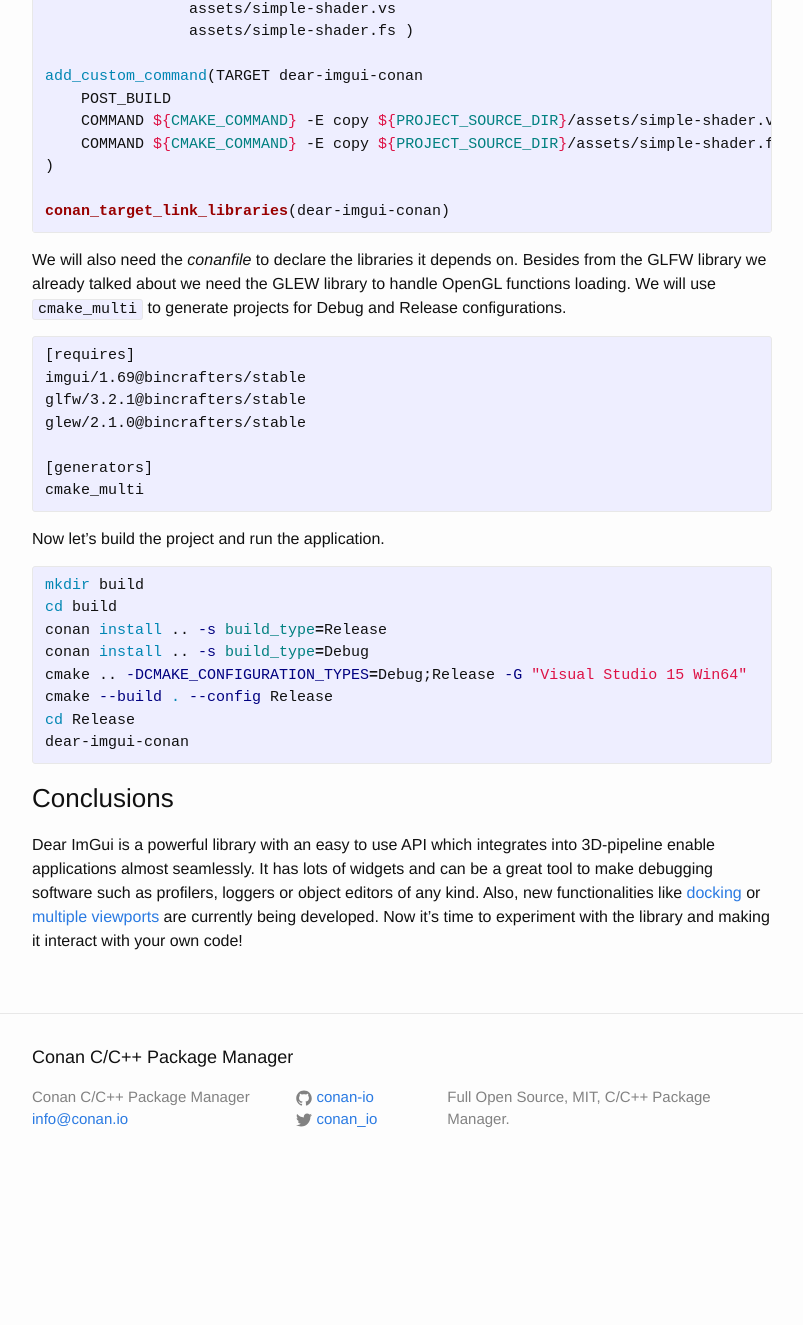
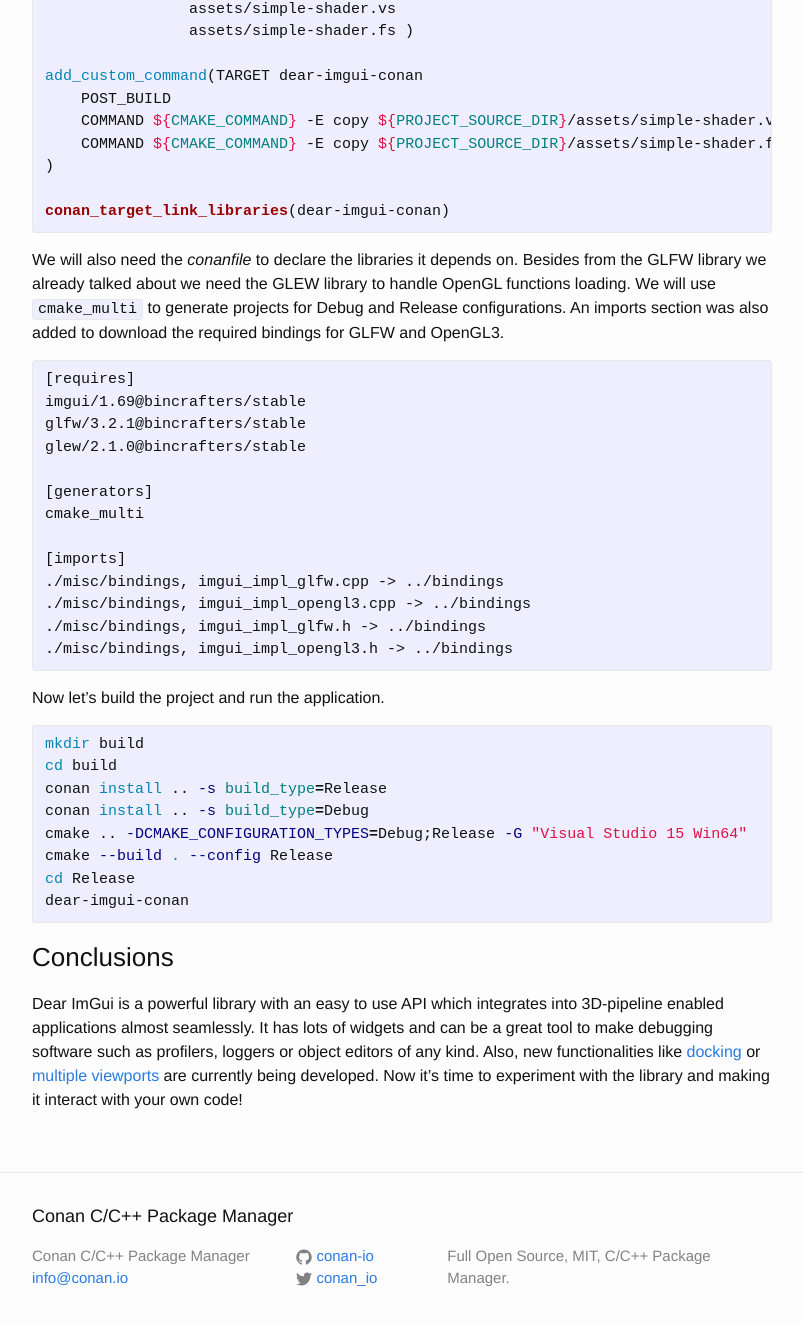
Before and after one commit to conan-io/conan-io.github.io, a Jekyll site: the page built from _posts/2019-06-26-An-introduction-to-the-Dear-ImGui-library.markdown, in a window 1280 px wide and 1400 px high, scrolled down 5334 px. Shown: the top 1325 px of the window, without its empty margins (238-1041 px from the left). Built offline with Jekyll 4.4.1, drawn with Linux system fonts in a browser that asks for light colours; comment, search, counter and statistics services are not loaded; before the commit the page ends 6575 px from its top, so only the background shows below that; some of the changed text lies outside the part shown.

Commit message:
changed styles and put bindings as conan imports

```diff
--- a/_posts/2019-06-26-An-introduction-to-the-Dear-ImGui-library.markdown
+++ b/_posts/2019-06-26-An-introduction-to-the-Dear-ImGui-library.markdown
@@ -4,17 +4,29 @@ comments: false
 title: "An introduction to the Dear ImGui library"
 ---
 
-As developers, we all have faced the pain of introducing graphical interfaces to our programs. Traditional GUI libraries add a degree of complexity which you may not want if you are making tools that are intended for debugging. Here we present a library that makes it possible to create [loggers](https://github.com/ocornut/imgui/issues/2529), [profilers](https://github.com/ocornut/imgui/issues/2265), [debuggers](https://github.com/ocornut/imgui/issues/2265) or even an [entire game making editor](https://github.com/ocornut/imgui/issues/1607) quickly and easily. The entire [example](https://github.com/czoido/dear-imgui-conan-example) presented here is available on [Github](https://github.com/czoido/dear-imgui-conan-example).
+As developers, we all have faced the pain of introducing graphical interfaces to our programs.
+Traditional GUI libraries add a degree of complexity which you may not want if you are making tools that are intended for debugging.
+Here we present a library that makes it possible to create [loggers](https://github.com/ocornut/imgui/issues/2529),
+[profilers](https://github.com/ocornut/imgui/issues/2265), [debuggers](https://github.com/ocornut/imgui/issues/2265)
+or even an [entire game making editor](https://github.com/ocornut/imgui/issues/1607) quickly and easily.
+The entire [example](https://github.com/czoido/dear-imgui-conan-example) presented here is available on Github.
 
 ### Dear ImGui?
 
-[Dear ImGui](https://github.com/ocornut/imgui) is an amazing C++ GUI library which focuses on simplicity and productivity using what is called [Inmediate Mode GUI paradigm](https://caseymuratori.com/blog_0001).
+[Dear ImGui](https://github.com/ocornut/imgui) is an amazing C++ GUI library which focuses on simplicity and productivity using what
+is called [Inmediate Mode GUI paradigm](https://caseymuratori.com/blog_0001).
 
-Immediate mode GUI's are different from the traditional retained-mode interfaces in that widgets are created and drawn on each frame vs the traditional approach of first creating a widget and adding callbacks to it. Some of the benefits of this paradigm are your UI "lives closer" to your data and that it allows for fast prototyping.
+Immediate mode GUI's are different from the traditional retained-mode interfaces in that widgets are created and drawn on each frame
+vs the traditional approach of first creating a widget and adding callbacks to it. Some of the benefits of this paradigm are your
+UI "lives closer" to your data and that it allows for fast prototyping.
 
-Dear ImGui is mainly designed for developers to use in content creation and debug tools. It's renderer agnostic in the way that you have to provide the tools to render the data but It's very easy to integrate into your own code as it has multiple bindings for different platforms (like [GLFW](https://www.glfw.org/), [SDL2](https://www.libsdl.org/index.php) and GLUT) and multiple renderers (like OpenGL, DirectX and [Vulkan](https://www.khronos.org/vulkan/)).
+Dear ImGui is mainly designed for developers to use in content creation and debug tools. It's renderer agnostic in the way that you
+have to provide the tools to render the data but It's very easy to integrate into your own code as it has multiple bindings for
+different window and events handling libraries (like [GLFW](https://www.glfw.org/), [SDL2](https://www.libsdl.org/index.php) and GLUT)
+and multiple renderers (like OpenGL, DirectX and [Vulkan](https://www.khronos.org/vulkan/)).
 
-Dear ImGui comes with lots of widgets like windows, labels, input boxes, progress bars, buttons, sliders, trees, etc. You can see some examples in the image beneath.
+Dear ImGui comes with lots of widgets like windows, labels, input boxes, progress bars, buttons, sliders, trees, etc. You can see
+some examples in the image beneath.
 
 <p class="centered">
     <img  src="{{ site.url }}/assets/post_images/2019-06-26/conan-imgui-widgets.gif"  align="center"  alt="Different Dear ImGui widgets"/>
@@ -22,7 +34,11 @@ Dear ImGui comes with lots of widgets like windows, labels, input boxes, progres
 
 ### Integrating Dear ImGui in your application
 
-The typical use of ImGui is when you already have a 3D-pipeline enabled application like a content creation or game development tool where you want to add a GUI. Let's see how easy it is to integrate ImGui in our application. Our example application renders a triangle using OpenGL3. We will use GLFW to manage window creation and events handling. As ImGui is independent of the rendering system and platform we have to introduce some binding for our rendering system. Fortunately, there are many premade bindings in Dear ImGui's repo. As we will use Dear ImGui v1.69 these are the ones we will need:
+The typical use of ImGui is when you already have a 3D-pipeline enabled application like a content creation or game development tool
+where you want to add a GUI. Let's see how easy it is to integrate ImGui in our application. Our example application renders a
+triangle using OpenGL3. We will use GLFW to manage window creation and events handling. As ImGui is independent of the rendering
+system and platform we have to introduce some binding for our rendering system. Fortunately, there are many premade bindings in Dear
+ImGui's repo. As we will use Dear ImGui v1.69 these are the ones we will need:
 
 * [imgui_impl_opengl3.cpp](https://github.com/ocornut/imgui/blob/v1.69/examples/imgui_impl_opengl3.cpp)
 * [imgui_impl_opengl3.h](https://github.com/ocornut/imgui/blob/v1.69/examples/imgui_impl_opengl3.h)
@@ -93,7 +109,8 @@ So, this is what we get:
     <img  src="{{ site.url }}/assets/post_images/2019-06-26/conan-imgui-hello-world.gif" align="center" alt="ImGui Hello World"/>
 </p>
 
-Let's say, for example, that we want to change the triangle's position/orientation and colour. That would be as simple as calling some sliders and a colour picker and passing the data to the triangle via shader uniforms:
+Let's say, for example, that we want to change the triangle's position/orientation and colour. That would be as simple as calling
+some sliders and a colour picker and passing the data to the triangle via shader uniforms:
 
 {% highlight cpp %}
 // render your GUI
@@ -122,13 +139,16 @@ There are some basic drawing tools as well.
     <img  src="{{ site.url }}/assets/post_images/2019-06-26/conan-imgui-logo.png" align="center" alt="Render Conan logo"/>
 </p>
 
-If you want to explore the different library widgets and options the best way to do it is to make a call to ``ImGui::ShowDemoWindow()`` and have a look at the different examples.
+If you want to explore the different library widgets and options the best way to do it is to make a call to ``ImGui::ShowDemoWindow()``
+and have a look at the different examples.
 
 ### Setting up a project with Conan
 
-Setting up a project that uses ImGui is a matter of minutes with Conan. The example shown here is using Windows and Visual Studio 2017 but it is very similar in [MacOS or Linux](https://github.com/czoido/dear-imgui-conan-example/blob/master/README.md).
+Setting up a project that uses ImGui is a matter of minutes with Conan. The example shown here is using Windows and Visual Studio 2017
+ but it is very similar in [MacOS or Linux](https://github.com/czoido/dear-imgui-conan-example/blob/master/README.md).
 
-First, let's make the CMake project. It has the bindings for GLFW and OpenGL3 and two more files to handle OpenGL shaders and file reading. It will also copy the shaders that render the triangle to the working directory each time the application is recompiled.
+First, let's make the CMake project. It has the bindings for GLFW and OpenGL3 and two more files to handle OpenGL shaders and file
+ reading. It will also copy the shaders that render the triangle to the working directory each time the application is recompiled.
 
 {% highlight cmake %}
 cmake_minimum_required(VERSION 2.8.12)
@@ -139,14 +159,14 @@ conan_basic_setup()
 
 add_executable( dear-imgui-conan
                 main.cpp
-                imgui_impl_glfw.cpp
-                imgui_impl_opengl3.cpp
                 opengl_shader.cpp
                 file_manager.cpp
-                imgui_impl_glfw.h
-                imgui_impl_opengl3.h
                 opengl_shader.h
                 file_manager.h
+                bindings/imgui_impl_glfw.cpp
+                bindings/imgui_impl_opengl3.cpp
+                bindings/imgui_impl_glfw.h
+                bindings/imgui_impl_opengl3.h
                 assets/simple-shader.vs
                 assets/simple-shader.fs )
 
@@ -159,7 +179,9 @@ add_custom_command(TARGET dear-imgui-conan
 conan_target_link_libraries(dear-imgui-conan)
 {% endhighlight %}
 
-We will also need the *conanfile* to declare the libraries it depends on. Besides from the GLFW library we already talked about we need the GLEW library to handle OpenGL functions loading. We will use ``cmake_multi`` to generate projects for Debug and Release configurations.
+We will also need the *conanfile* to declare the libraries it depends on. Besides from the GLFW library we already talked about we need
+ the GLEW library to handle OpenGL functions loading. We will use ``cmake_multi`` to generate projects for Debug and Release
+ configurations. An imports section was also added to download the required bindings for GLFW and OpenGL3.
 
 {% highlight text %}
 [requires]
@@ -169,6 +191,12 @@ glew/2.1.0@bincrafters/stable
 
 [generators]
 cmake_multi
+
+[imports]
+./misc/bindings, imgui_impl_glfw.cpp -> ../bindings
+./misc/bindings, imgui_impl_opengl3.cpp -> ../bindings
+./misc/bindings, imgui_impl_glfw.h -> ../bindings
+./misc/bindings, imgui_impl_opengl3.h -> ../bindings
 {% endhighlight %}
 
 Now let's build the project and run the application.
@@ -186,4 +214,7 @@ dear-imgui-conan
 
 ### Conclusions
 
-Dear ImGui is a powerful library with an easy to use API which integrates into 3D-pipeline enable applications almost seamlessly. It has lots of widgets and can be a great tool to make debugging software such as profilers, loggers or object editors of any kind. Also, new functionalities like [docking](https://github.com/ocornut/imgui/issues/2109) or [multiple viewports](https://github.com/ocornut/imgui/issues/1542) are currently being developed. Now it's time to experiment with the library and making it interact with your own code!
+Dear ImGui is a powerful library with an easy to use API which integrates into 3D-pipeline enabled applications almost seamlessly.
+It has lots of widgets and can be a great tool to make debugging software such as profilers, loggers or object editors of any kind.
+Also, new functionalities like [docking](https://github.com/ocornut/imgui/issues/2109) or [multiple viewports](https://github.com/ocornut/imgui/issues/1542)
+are currently being developed. Now it's time to experiment with the library and making it interact with your own code!
```
